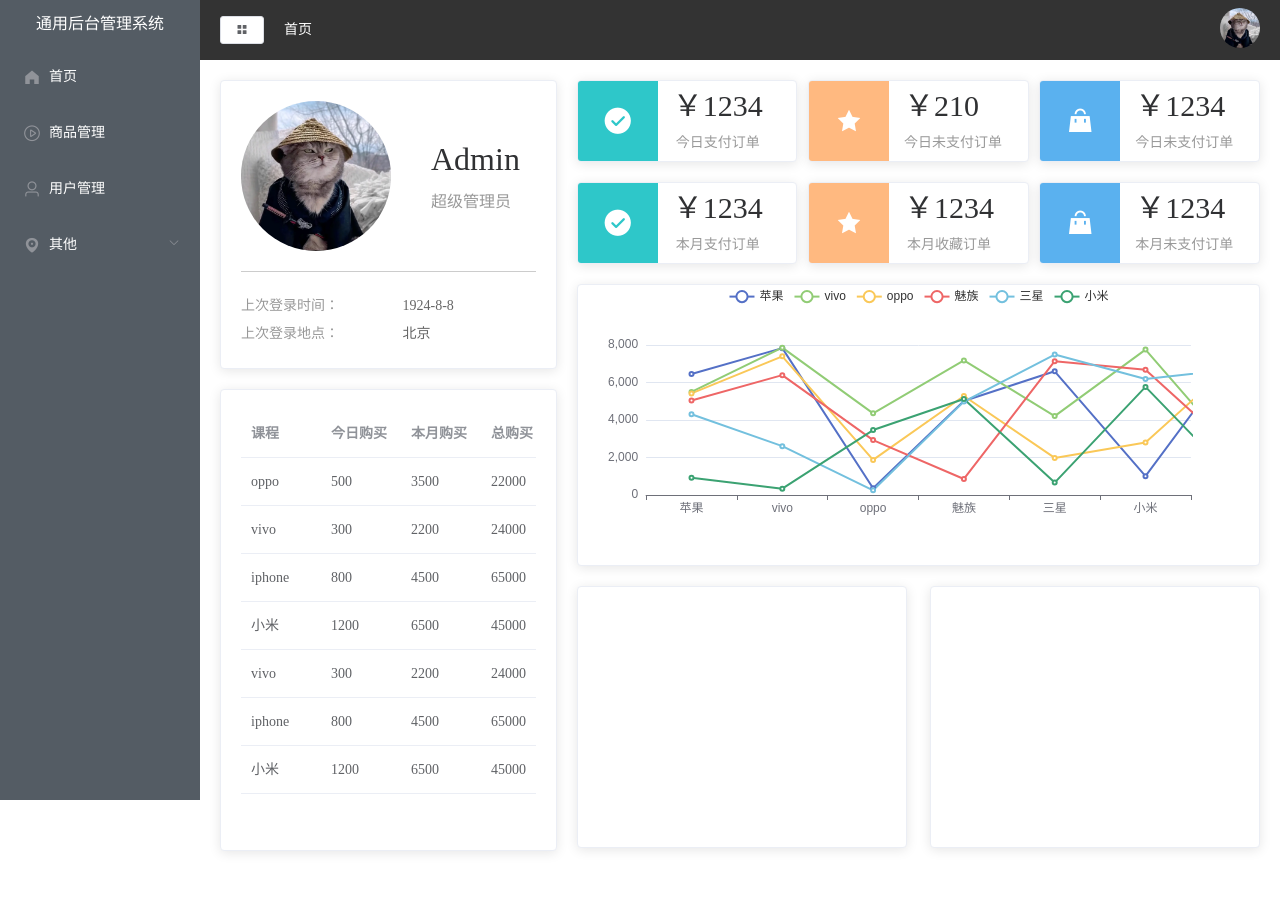
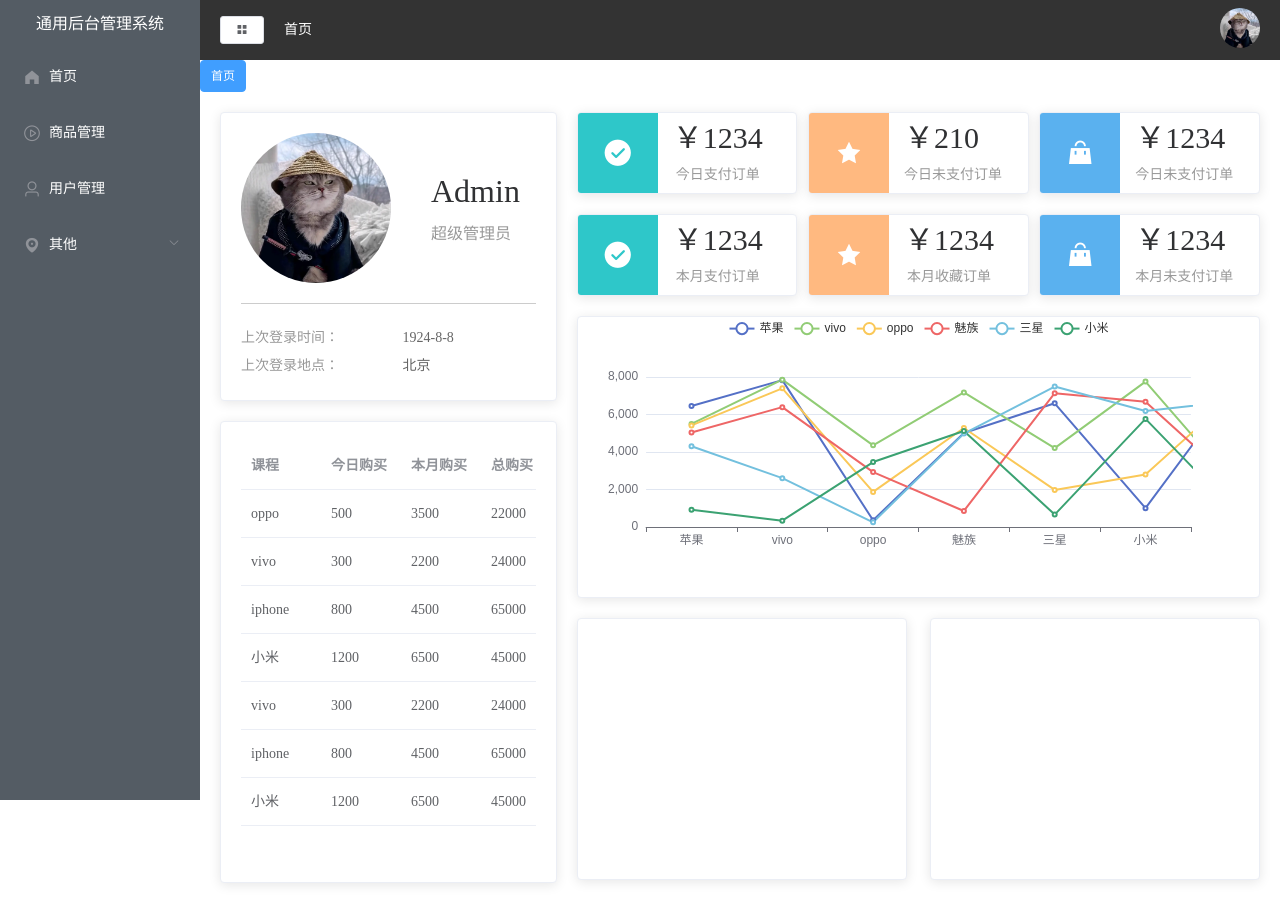
Before and after one commit to shuashua001/manage-man, a Vue app: page / in a window 1280 px wide. Before the commit the page ends 871 px from the top, so only its background shows below. Built offline with nearby package versions, Linux system fonts and the light colour scheme.

Commit message:
完成main切换分页产生tag功能

```diff
--- a/src/components/commonAside.vue
+++ b/src/components/commonAside.vue
@@ -90,7 +90,7 @@ export default {
       // console.log(key, keyPath);
     },
     changeMenu(mune) {
-      console.log(mune);
+      // console.log(mune);
       if (this.$route.path !== mune.path) {
         this.$router.push(mune.path);
       } else {
--- /dev/null
+++ b/src/components/commonTag.vue
@@ -0,0 +1,28 @@
+<template>
+  <div>
+    <el-tag
+      v-for="item in tags"
+      :key="item.label"
+      :effect="$route.name === item.name ? 'dark': 'plain' "
+      :closable="item.name !== 'home'"
+    >{{ item.label }}</el-tag>
+  </div>
+</template>
+
+<script>
+import { mapState } from "vuex";
+export default {
+  computed: {
+    ...mapState({
+      tags: state => state.asideFold.tabList
+    })
+  },
+  mounted() {
+    // console.log(this.tags);
+    // console.log(this.$route);
+  }
+};
+</script>
+
+<style>
+</style>
--- a/src/router/index.js
+++ b/src/router/index.js
@@ -16,22 +16,27 @@ const router = new Router({
       children: [
         {
           path: '/',
+          name: 'home',
           component: Home
         },
         {
           path: '/user',
+          name: 'user',
           component: User
         },
         {
           path: '/mall',
+          name: 'mall',
           component: Mall
         },
         {
           path: '/page1',
+          name: 'page1',
           component: Page1
         },
         {
           path: '/page2',
+          name: 'page2',
           component: Page2
         },
       ]
--- a/src/store/modules/home.js
+++ b/src/store/modules/home.js
@@ -2,7 +2,7 @@ import { getHomeDataApi } from "@/api/homeAPI";
 
 export default{
   state: {
-    homeData: {str:1}
+    homeData: {}
   },
   mutations: {
     changeHomeData(state,res) {
--- a/src/views/main/index.vue
+++ b/src/views/main/index.vue
@@ -8,6 +8,7 @@
         <el-header>
           <commonHeader />
         </el-header>
+        <CommonTag />
         <el-main>
           <router-view></router-view>
         </el-main>
@@ -19,11 +20,13 @@
 <script>
 import CommonAside from "../../components/commonAside.vue";
 import CommonHeader from "../../components/commonHeader.vue";
+import CommonTag from "../../components/commonTag.vue";
 
 export default {
   components: {
     CommonAside,
-    CommonHeader
+    CommonHeader,
+    CommonTag
   }
 };
 </script>
```
